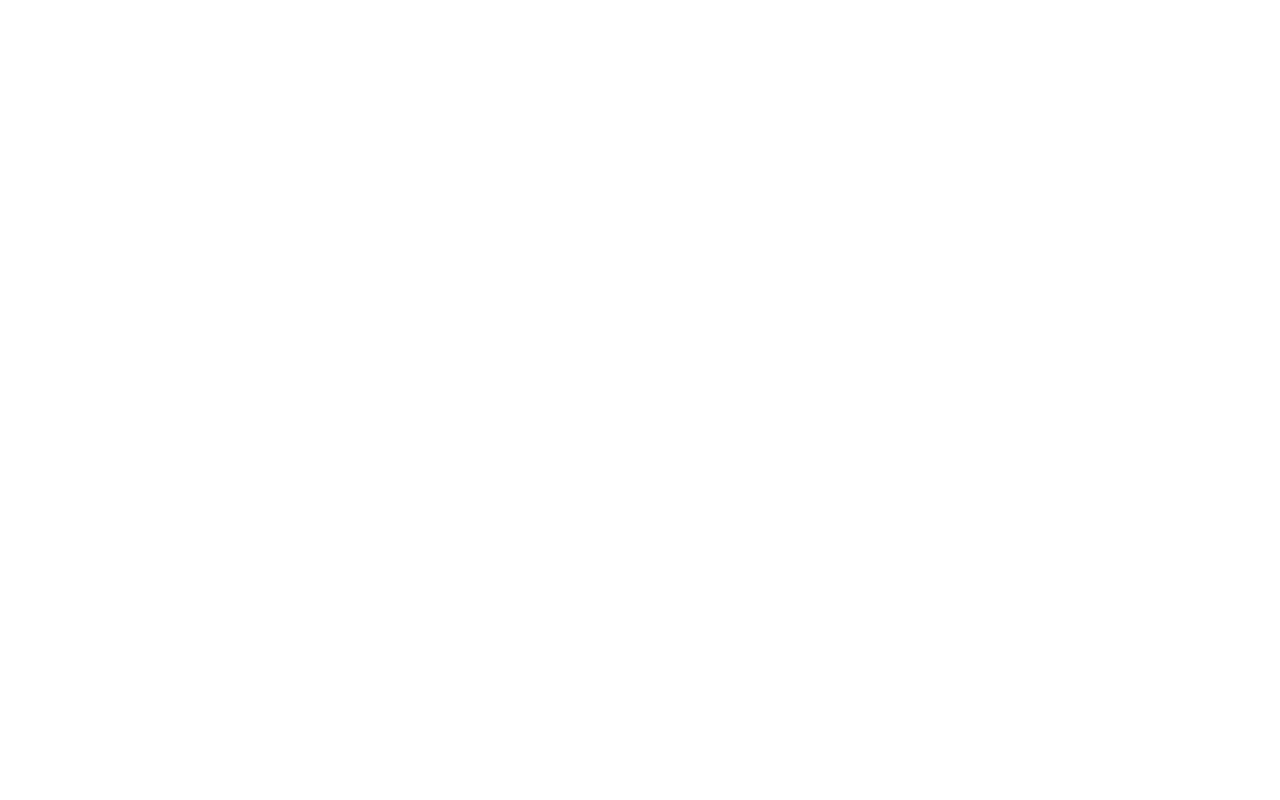
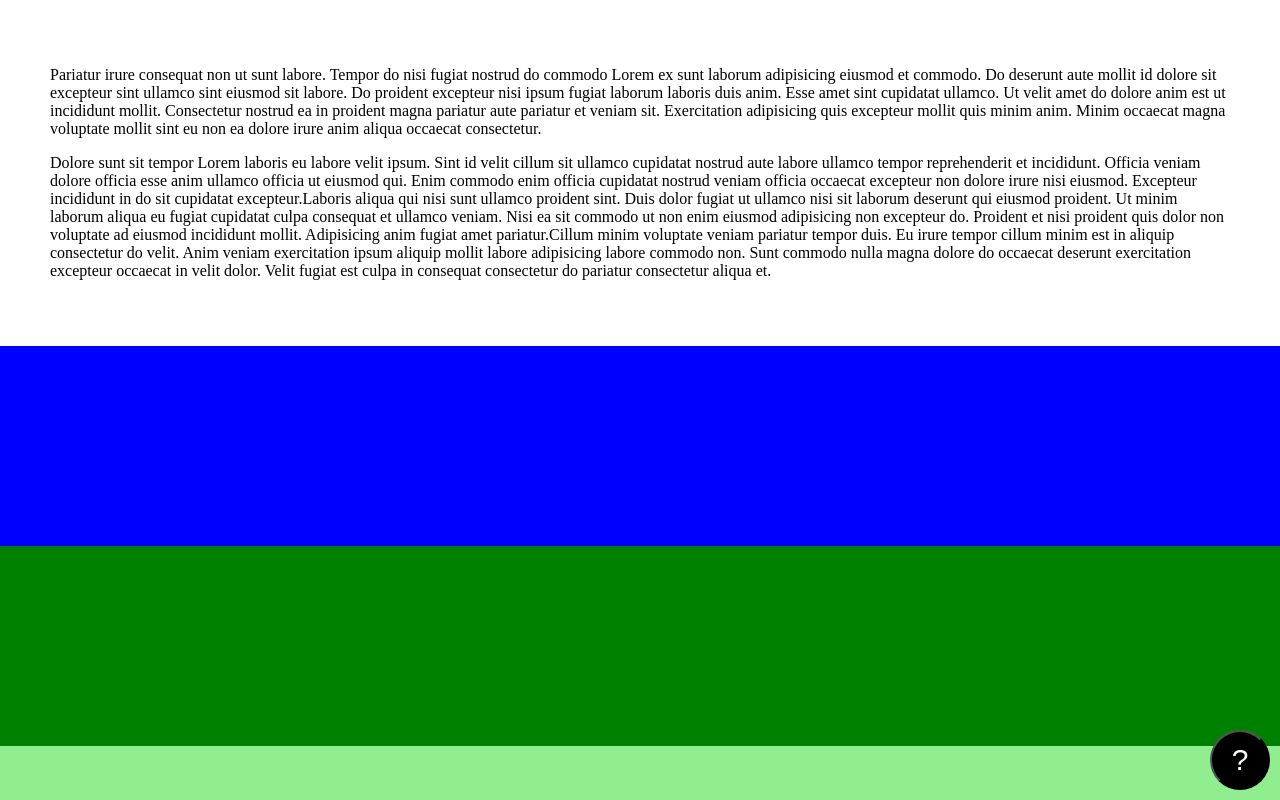
Before and after one commit to SocratesOteo/html-css-2, a plain HTML site: page drill-3/index.html in a window 1280 px wide. Shown: the top 800 px of the page. Drawn offline with Linux system fonts and the light colour scheme.

Commit message:
third drill

```diff
--- a/drill-2/index.css
+++ b/drill-2/index.css
@@ -64,5 +64,4 @@ padding: 100px;
     text-align: center;
     width: 100%;
 
-
 }
--- a/drill-3/index.css
+++ b/drill-3/index.css
@@ -0,0 +1,56 @@
+body, html{
+    margin: 0px;
+    padding: 0px;
+}
+
+article {
+    padding: 50px;
+}
+
+header{
+    background-color: white;
+    padding: 25px;
+    box-sizing: border-box;
+}
+
+.square{
+    width: 75px;
+    height: 75px;
+    background-color: blue;
+}
+
+.stripe {
+    height: 25vh;
+}
+
+.stripe-1{
+    background-color: blue;
+}
+
+.stripe-2{
+    background-color:green ;
+}
+
+.stripe-3{
+    background-color: lightgreen;
+}
+
+.stripe-4{
+    background-color: yellow;
+
+}
+
+.question-container{
+    position:fixed;
+    right: 10px;
+    bottom: 10px;
+}
+
+.question-container button{
+    height: 60px;
+    width: 60px;
+    background-color: black;
+    color: white;
+    border-radius: 50%;
+    font-size: 30px;
+}
--- a/drill-3/index.html
+++ b/drill-3/index.html
@@ -1 +1,31 @@
 <!-- be sure to look at the example gif as well -->
+<!DOCTYPE html>
+<html lang="en">
+<head>
+    <meta charset="UTF-8">
+    <meta http-equiv="X-UA-Compatible" content="IE=edge">
+    <meta name="viewport" content="width=device-width, initial-scale=1.0">
+    <meta author="Socrates">
+    <link rel="stylesheet" href="index.css"/>
+    <title>Drill 3</title>
+</head>
+<body>
+</header>
+
+<article class="row-big row-2">
+    <p>Pariatur irure consequat non ut sunt labore. Tempor do nisi fugiat nostrud do commodo Lorem ex sunt laborum adipisicing eiusmod et commodo. Do deserunt aute mollit id dolore sit excepteur sint ullamco sint eiusmod sit labore. Do proident excepteur nisi ipsum fugiat laborum laboris duis anim. Esse amet sint cupidatat ullamco. Ut velit amet do dolore anim est ut incididunt mollit. Consectetur nostrud ea in proident magna pariatur aute pariatur et veniam sit. Exercitation adipisicing quis excepteur mollit quis minim anim. Minim occaecat magna voluptate mollit sint eu non ea dolore irure anim aliqua occaecat consectetur.</p>
+
+    <p>Dolore sunt sit tempor Lorem laboris eu labore velit ipsum. Sint id velit cillum sit ullamco cupidatat nostrud aute labore ullamco tempor reprehenderit et incididunt. Officia veniam dolore officia esse anim ullamco officia ut eiusmod qui. Enim commodo enim officia cupidatat nostrud veniam officia occaecat excepteur non dolore irure nisi eiusmod. Excepteur incididunt in do sit cupidatat excepteur.Laboris aliqua qui nisi sunt ullamco proident sint. Duis dolor fugiat ut ullamco nisi sit laborum deserunt qui eiusmod proident. Ut minim laborum aliqua eu fugiat cupidatat culpa consequat et ullamco veniam. Nisi ea sit commodo ut non enim eiusmod adipisicing non excepteur do. Proident et nisi proident quis dolor non voluptate ad eiusmod incididunt mollit. Adipisicing anim fugiat amet pariatur.Cillum minim voluptate veniam pariatur tempor duis. Eu irure tempor cillum minim est in aliquip consectetur do velit. Anim veniam exercitation ipsum aliquip mollit labore adipisicing labore commodo non. Sunt commodo nulla magna dolore do occaecat deserunt exercitation excepteur occaecat in velit dolor. Velit fugiat est culpa in consequat consectetur do pariatur consectetur aliqua et.</p>
+</article>
+
+<div class="stripe stripe-1"></div>
+<div class="stripe stripe-2"></div>
+<div class="stripe stripe-3"></div>
+<div class="stripe stripe-4"></div>
+
+<div class="question-container">
+  <button>?</button>
+</div>
+
+</body>
+</html>
```
